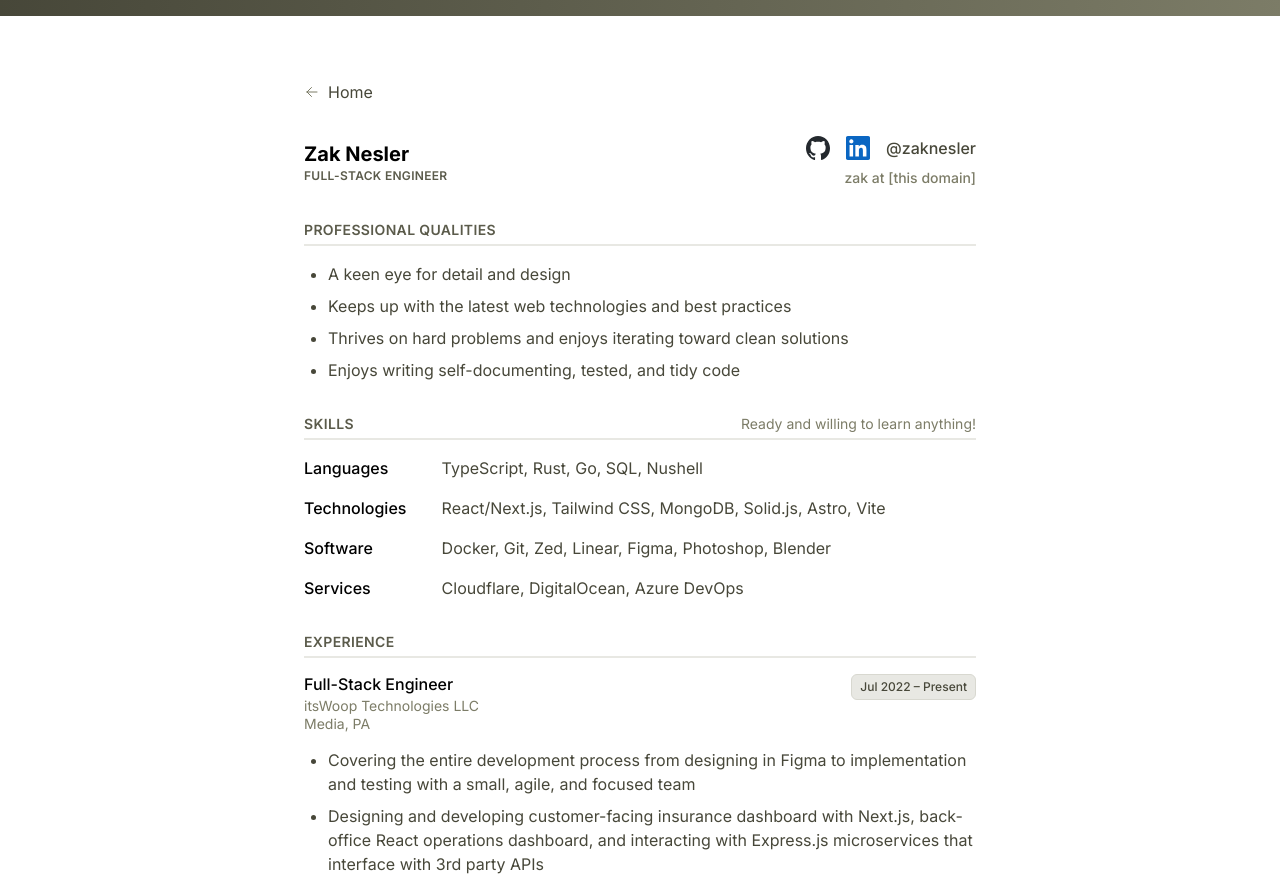
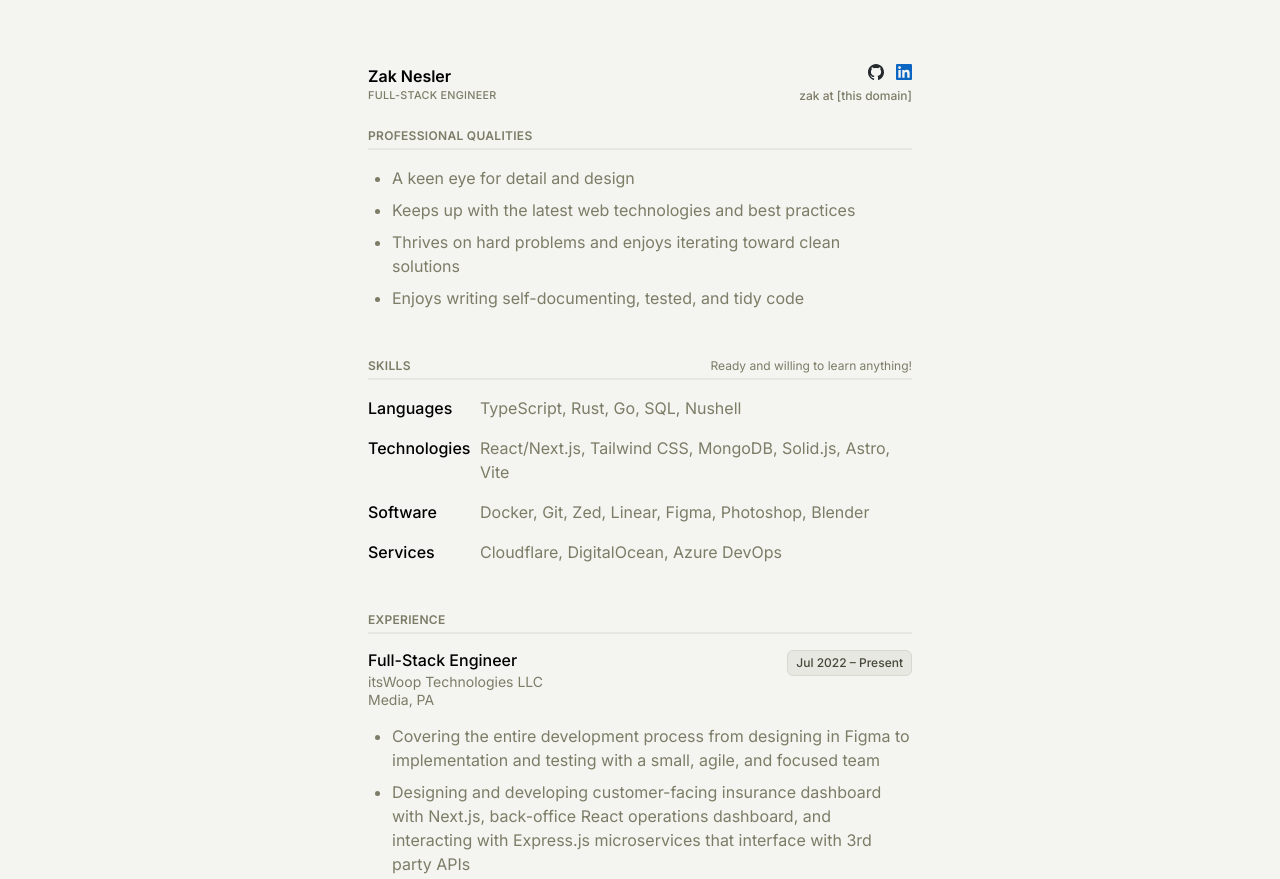
Before and after one commit to zaknesler/nesler.dev, an Astro site: page /resume in a window 1280 px wide. Shown: the top 879 px of the page. Built offline with nearby package versions, Linux system fonts and the light colour scheme; Astro itself is replaced by a stand-in of ours.

Commit message:
redesign

```diff
--- a/public/resume.json
+++ b/public/resume.json
@@ -6,8 +6,8 @@
 	"website": "https://nesler.dev",
 	"username": "zaknesler",
 	"urls": {
+		"github": "https://github.com/zaknesler",
 		"gallery": "https://zaknesler.com",
-		"github": "https://github.com/zaknesler",
 		"linkedin": "https://linkedin.com/in/zaknesler",
 		"lastfm": "https://last.fm/user/zaknesler"
 	},
--- /dev/null
+++ b/src/components/badge.astro
@@ -0,0 +1,29 @@
+---
+import type { HTMLAttributes } from 'astro/types';
+
+type Props = {
+	title: string;
+	path: string;
+	icon: (_props: HTMLAttributes<'svg'>) => unknown;
+};
+
+const { title, path, icon: Icon } = Astro.props;
+---
+
+<a
+	href={path}
+	class:list={[
+		'relative inline-flex items-center gap-1.5 rounded-lg px-3 py-1 transition',
+		'border border-olive-300 bg-linear-to-b from-olive-50 to-olive-100 text-olive-600',
+		'ring-0 inset-shadow-light ring-olive-300 ring-offset-2 ring-offset-olive-100',
+		'hover:border-olive-500 hover:text-olive-900 hover:ring-2',
+		'dark:border-olive-700 dark:from-olive-800 dark:to-olive-900 dark:text-olive-300',
+		'dark:inset-shadow-dark dark:ring-olive-800 dark:ring-offset-olive-950',
+		'dark:hover:border-olive-500 dark:hover:text-olive-100',
+	]}
+	target={path.startsWith('/') ? undefined : '_blank'}
+	rel={path.startsWith('/') ? undefined : 'noopener'}
+>
+	{title}
+	<Icon class="size-4 opacity-50" />
+</a>
--- /dev/null
+++ b/src/components/intro.md
@@ -0,0 +1,3 @@
+Hey, I'm a full-stack engineer based in Philadelphia, currently working in the insurance space.
+
+Outside of work I enjoy [street photography](https://zaknesler.com), drawing, tinkering on personal projects, discovering new music, and traveling when I can.
--- a/src/components/resume/section-header.astro
+++ b/src/components/resume/section-header.astro
@@ -9,9 +9,9 @@ const { title, right } = Astro.props;
 
 <div class="flex flex-col gap-1">
 	<div class="flex items-center justify-between">
-		<h3 class="text-sm font-semibold tracking-wide text-olive-600 uppercase dark:text-olive-400">{title}</h3>
+		<h3 class="text-xs font-semibold tracking-wide text-olive-500 uppercase dark:text-olive-400">{title}</h3>
 
-		{right && <div class="text-sm text-olive-500 dark:text-olive-400">{right}</div>}
+		{right && <div class="text-xs text-olive-500 dark:text-olive-400">{right}</div>}
 	</div>
 
 	<hr class="border border-olive-200 dark:border-olive-800" />
--- a/src/components/title.astro
+++ b/src/components/title.astro
@@ -1,8 +1,38 @@
 ---
+import GitHubIcon from '@/assets/github.svg';
+import LinkedInIcon from '@/assets/linkedin.svg';
+
 import data from '../../public/resume.json';
+
+const onHome = Astro.routePattern === '/';
+const onResume = Astro.routePattern === '/resume';
+
+const socialLinks = [
+	{ label: 'GitHub', icon: GitHubIcon, url: data.urls.github },
+	{ label: 'LinkedIn', icon: LinkedInIcon, url: data.urls.linkedin },
+] as const;
 ---
 
-<div class="flex flex-col">
-	<h3 class="text-xl font-bold text-black dark:text-white">{data.name}</h3>
-	<h4 class="text-xs font-semibold tracking-wide text-olive-600 uppercase dark:text-olive-500">{data.title}</h4>
-</div>
+<nav class:list={['flex flex-col gap-4', onResume && 'flex-row items-center justify-between text-start']}>
+	<div class="flex flex-col">
+		<a href={onHome ? undefined : '/'}>
+			<h3 class="font-semibold text-black dark:text-white">Zak Nesler</h3>
+		</a>
+
+		<h4 class="text-2xs font-medium tracking-wide text-olive-500 uppercase dark:text-olive-500">{data.title}</h4>
+	</div>
+
+	{onResume && (
+		<div class="flex flex-col gap-2 text-right text-xs font-medium">
+			<div class="flex items-center justify-end gap-3">
+				{socialLinks.map(({ label, icon, url }) => (
+					<a href={url} target="_blank" rel="noopener noreferrer" title={label}>
+						<img src={icon.src} class="size-4" alt={label} />
+					</a>
+				))}
+			</div>
+
+			<div class="text-xs text-olive-500" set:html={data.email} />
+		</div>
+	)}
+</nav>
--- a/src/index.css
+++ b/src/index.css
@@ -1,7 +1,39 @@
 @import 'tailwindcss';
 
-:root {
+@theme {
 	--font-sans:
 		'Inter', ui-sans-serif, system-ui, sans-serif, 'Apple Color Emoji', 'Segoe UI Emoji', 'Segoe UI Symbol',
 		'Noto Color Emoji';
+
+	--inset-shadow-light: inset 0 1px 0 0 rgba(255, 255, 255, 0.5);
+	--inset-shadow-dark: inset 0 1px 0 0 rgba(255, 255, 255, 0.025);
+
+	--text-2xs: 0.675rem;
 }
+
+@layer base {
+	.prose a {
+		color: var(--color-olive-800);
+		text-decoration-line: underline;
+		text-decoration-color: var(--color-olive-300);
+		text-underline-offset: 2px;
+		transition-property: color, text-decoration-color;
+		transition-timing-function: var(--default-transition-timing-function);
+		transition-duration: var(--default-transition-duration);
+
+		&:hover {
+			color: var(--color-olive-950);
+			text-decoration-color: var(--color-olive-950);
+		}
+
+		@media (prefers-color-scheme: dark) {
+			color: var(--color-olive-500);
+			text-decoration-color: var(--color-olive-700);
+
+			&:hover {
+				color: var(--color-olive-400);
+				text-decoration-color: var(--color-olive-400);
+			}
+		}
+	}
+}
--- a/src/layouts/base.astro
+++ b/src/layouts/base.astro
@@ -2,9 +2,10 @@
 import { SEO, type SEOProps } from 'astro-seo';
 import '@fontsource-variable/inter';
 
-import { favicons } from '../constants/favicons';
+import Title from '@/components/title.astro';
 
 import '../index.css';
+import { favicons } from '../constants/favicons';
 
 type Props = {
 	title?: string;
@@ -15,10 +16,11 @@ type Props = {
 const { title, description, openGraph } = Astro.props as Props;
 ---
 
-<html lang="en">
+<html lang="en" class="h-full w-full">
 	<head>
+		<meta charset="UTF-8" />
 		<meta http-equiv="X-UA-Compatible" content="IE=edge" />
-		<meta name="viewport" content="width=device-width,initial-scale=1" />
+		<meta name="viewport" content="width=device-width, initial-scale=1.0" />
 
 		<SEO
 			{title}
@@ -41,13 +43,10 @@ const { title, description, openGraph } = Astro.props as Props;
 		<script async src="/plausible.js"></script>
 	</head>
 
-	<body class="bg-white text-olive-700 selection:bg-olive-500/20 dark:bg-olive-950 dark:text-olive-300">
-		<div class="h-4 w-full bg-linear-to-r from-olive-700 to-olive-500 dark:from-olive-800 dark:to-olive-700" />
-
-		<div class="p-8 lg:p-16">
-			<div class="mx-auto flex w-full max-w-2xl flex-col gap-8 print:max-w-none">
-				<slot />
-			</div>
+	<body class="h-full w-full bg-olive-100 text-olive-500 selection:bg-olive-500/20 dark:bg-olive-950 dark:text-olive-400">
+		<div class="mx-auto flex w-full max-w-2xl flex-col gap-6 p-8 lg:p-16 print:max-w-none">
+			<Title />
+			<slot />
 		</div>
 	</body>
 </html>
--- a/src/pages/index.astro
+++ b/src/pages/index.astro
@@ -1,54 +1,26 @@
 ---
-import Title from '@/components/title.astro';
+import GitHubIcon from '@/assets/github.svg';
+import LastFmIcon from '@/assets/lastfm.svg';
+import Badge from '@/components/badge.astro';
+import IntroText from '@/components/intro.md';
 import BaseLayout from '@/layouts/base.astro';
 
 import data from '../../public/resume.json';
 
 const links = [
-	{ title: 'Résumé', path: '/resume' },
-	{ title: 'Gallery', path: data.urls.gallery },
-	{ title: 'GitHub', path: data.urls.github },
-	{ title: 'Last.fm', path: data.urls.lastfm },
+	{ title: 'GitHub', path: data.urls.github, icon: GitHubIcon },
+	{ title: 'Last.fm', path: data.urls.lastfm, icon: LastFmIcon },
 ] as const;
 ---
 
 <BaseLayout description="Full-stack engineer and designer based in Philadelphia with a passion for beautiful design and tidy code.">
-	<main class="flex items-start gap-16">
-		<div class="flex shrink-0 flex-col gap-4">
-			<Title />
+	<div class="prose flex flex-col gap-4 text-pretty">
+		<IntroText />
+	</div>
 
-			<div class="h-1 w-24 shrink-0 bg-linear-to-r from-olive-700 to-olive-500 dark:from-olive-800 dark:to-olive-700" />
-
-			<ul class="flex flex-col gap-2 font-semibold">
-				{links.map(({ title, path }) => (
-					<li>
-						<a
-							href={path}
-							class="inline-flex items-center gap-2 hover:text-black hover:underline dark:hover:text-white"
-							target={path.startsWith('/') ? undefined : '_blank'}
-						>
-							{title}
-
-							{!path.startsWith('/') && (
-								<svg
-									class="h-4 w-4 text-olive-500 dark:text-olive-400"
-									xmlns="http://www.w3.org/2000/svg"
-									fill="none"
-									viewBox="0 0 24 24"
-									stroke-width="1.5"
-									stroke="currentColor"
-								>
-									<path
-										stroke-linecap="round"
-										stroke-linejoin="round"
-										d="M4.5 12h15m0 0l-6.75-6.75M19.5 12l-6.75 6.75"
-									/>
-								</svg>
-							)}
-						</a>
-					</li>
-				))}
-			</ul>
-		</div>
-	</main>
+	<div class="flex flex-wrap gap-3 text-sm font-medium">
+		{links.map(link => (
+			<Badge {...link} />
+		))}
+	</div>
 </BaseLayout>
--- a/src/pages/resume.astro
+++ b/src/pages/resume.astro
@@ -1,58 +1,16 @@
 ---
 import dayjs from 'dayjs';
 
-import GitHubIcon from '@/assets/github.svg';
-import LinkedInIcon from '@/assets/linkedin.svg';
 import ListGroup from '@/components/list-group.astro';
 import DetailRow from '@/components/resume/detail-row.astro';
 import SectionHeader from '@/components/resume/section-header.astro';
-import Title from '@/components/title.astro';
 import BaseLayout from '@/layouts/base.astro';
 
 import data from '../../public/resume.json';
-
-const socialLinks = [
-	{ label: 'GitHub', icon: GitHubIcon, url: data.urls.github },
-	{ label: 'LinkedIn', icon: LinkedInIcon, url: data.urls.linkedin },
-] as const;
 ---
 
 <BaseLayout title="Résumé" description="Résumé of full-stack engineer Zak Nesler.">
-	<a
-		href="/"
-		class="inline-flex items-center gap-2 self-start hover:text-black hover:underline dark:hover:text-olive-100 print:hidden"
-	>
-		<svg
-			class="h-4 w-4 text-olive-500 dark:text-olive-400"
-			xmlns="http://www.w3.org/2000/svg"
-			fill="none"
-			viewBox="0 0 24 24"
-			stroke-width="1.5"
-			stroke="currentColor"
-		>
-			<path stroke-linecap="round" stroke-linejoin="round" d="M19.5 12h-15m0 0l6.75 6.75M4.5 12l6.75-6.75"></path>
-		</svg>
-		Home
-	</a>
-
-	<section class="flex flex-col items-center justify-between gap-4 text-center sm:flex-row sm:text-left">
-		<Title />
-
-		<div class="flex flex-col gap-2 font-medium sm:text-right">
-			<div class="flex items-center gap-4">
-				{socialLinks.map(({ label, icon, url }) => (
-					<a href={url} target="_blank" rel="noopener noreferrer" title={label}>
-						<img src={icon.src} class="h-6 w-6" alt={label} />
-					</a>
-				))}
-
-				<span>@zaknesler</span>
-			</div>
-
-			<div class="text-sm text-olive-500" set:html={data.email} />
-		</div>
-	</section>
-
+	<div class="flex flex-col gap-12">
 		<section class="flex flex-col gap-4">
 			<SectionHeader title="Professional Qualities" />
 
@@ -121,4 +79,5 @@ const socialLinks = [
 				))}
 			</div>
 		</section>
+	</div>
 </BaseLayout>
```
Also changed, not shown: .zed/settings.json, astro.config.js (renamed from astro.config.mjs), src/assets/image.svg (added), src/assets/lastfm.svg (added), vercel.json (deleted). Lines whose indentation alone changed are shown as unchanged.
